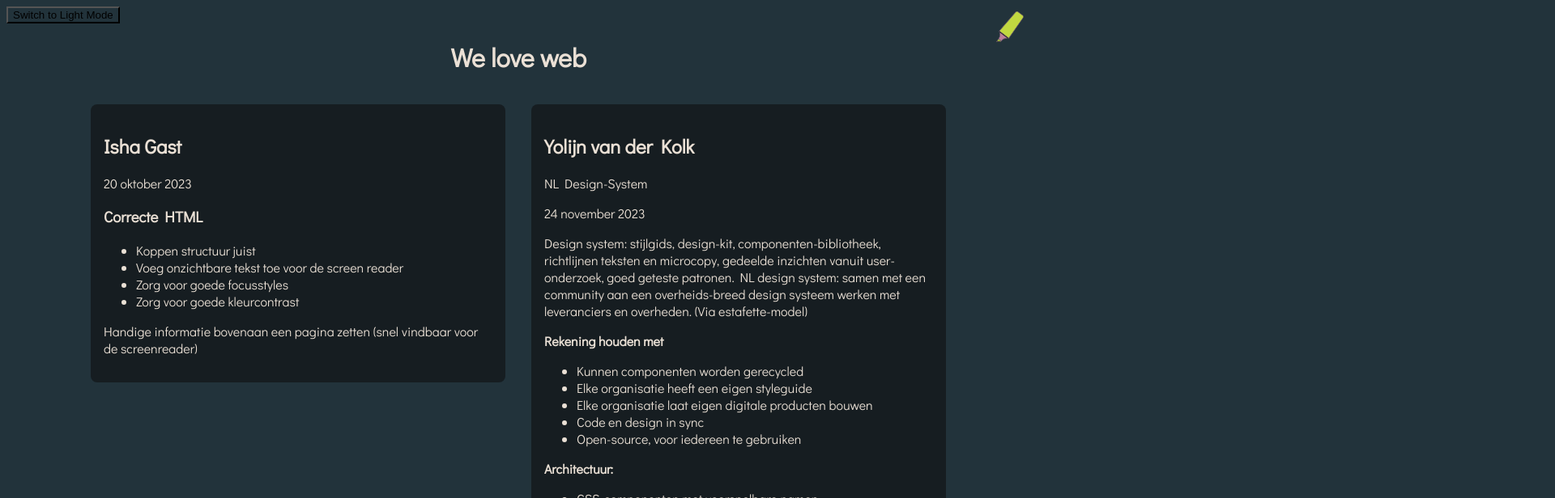
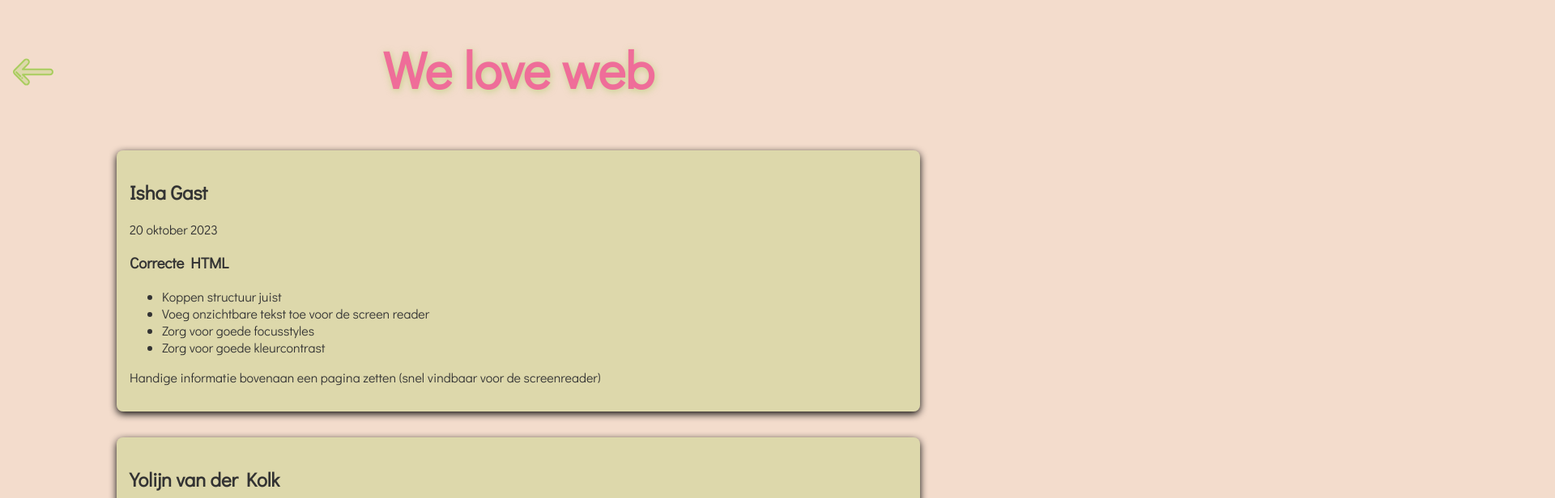
Before and after one commit to Hadil66/portfolio.V1, a SvelteKit app: page /weloveweb in a window 1280 px wide. Shown: the top 616 px of the page at 81% size, 1920 px wide, since content can reach past the window. Built offline with nearby package versions, Linux system fonts and the light colour scheme.

Commit message:
colours en kleine aanpassingen

```diff
--- a/src/routes/+layout.svelte
+++ /dev/null
@@ -1,19 +0,0 @@
-<script>
-    import Themetoggle from "../lib/Themetoggle.svelte";
-    let lightMode = false
-
-    document.body.classList.toggle('light-mode')
-</script>
-
-<Themetoggle bind:lightMode={lightMode} />
-
-<slot />
-
-<style>
-    .light-mode {
-        --secundary-dark: #EF6D99;
-        --pop-of-colour: #A9CD5E;
-        --secundary-light: #F3DCCC;
-        --medium-light: #333;
-    }
-</style>
--- a/src/routes/learningjournal/+page.svelte
+++ b/src/routes/learningjournal/+page.svelte
@@ -1,6 +1,16 @@
+<a href="/">
+  <svg xmlns="http://www.w3.org/2000/svg" height="50" width="50" viewBox="0 0 512 512">
+  <path d="M193.612 406.274c6.252-6.251 9.694-14.574 9.694-23.435 0-8.86-3.442-17.183-9.694-23.434l-70.263-70.263H468.66c18.274-.001 33.14-14.867 33.14-33.142s-14.866-33.141-33.14-33.141H123.349l70.263-70.263c12.921-12.921 12.921-33.946.001-46.868-6.259-6.259-14.582-9.707-23.435-9.707-8.852 0-17.174 3.447-23.433 9.707L19.907 232.566c-6.26 6.258-9.708 14.581-9.708 23.434s3.447 17.175 9.708 23.435l126.837 126.838c6.259 6.259 14.582 9.707 23.434 9.707 8.854 0 17.175-3.448 23.434-9.706z" fill="#DDD8AA"/>
+  <g fill="#A9CD5E">
+    <path d="M170.178 426.179c-11.576 0-22.46-4.508-30.646-12.693L12.695 286.647C4.509 278.465 0 267.58 0 256c0-11.58 4.509-22.464 12.697-30.649L139.533 98.515c8.186-8.186 19.069-12.694 30.646-12.694 11.576 0 22.46 4.508 30.647 12.694 16.897 16.9 16.896 44.396 0 61.293l-52.851 52.851h320.687C492.558 212.66 512 232.102 512 256s-19.443 43.34-43.339 43.34H147.973l52.851 52.851c8.178 8.177 12.682 19.06 12.682 30.647 0 11.586-4.504 22.47-12.683 30.647h.001-.001c-8.184 8.186-19.068 12.694-30.645 12.694zm0-319.959c-6.128 0-11.887 2.387-16.221 6.72L27.12 239.778A22.783 22.783 0 0020.399 256a22.79 22.79 0 006.719 16.221L153.956 399.06a22.79 22.79 0 0016.222 6.719 22.793 22.793 0 0016.222-6.719h.001c4.324-4.324 6.706-10.086 6.706-16.222s-2.382-11.897-6.706-16.222l-70.264-70.263a10.2 10.2 0 017.212-17.411h345.31c12.651.001 22.943-10.291 22.943-22.942s-10.292-22.942-22.941-22.942H123.349a10.198 10.198 0 01-7.212-17.411l70.263-70.263c8.945-8.945 8.945-23.499 0-32.446a22.794 22.794 0 00-16.222-6.718z"/>
+    <path d="M117.264 344.247c-2.611 0-5.22-.996-7.212-2.987l-2.023-2.022c-3.983-3.983-3.983-10.441 0-14.425 3.984-3.982 10.44-3.982 14.425 0l2.023 2.022c3.983 3.983 3.983 10.441 0 14.425a10.179 10.179 0 01-7.213 2.987zM95.494 322.476c-2.611 0-5.22-.996-7.212-2.987l-53.276-53.275c-3.983-3.983-3.983-10.441 0-14.425 3.984-3.982 10.44-3.982 14.425 0l53.276 53.275c3.983 3.983 3.983 10.441 0 14.425a10.17 10.17 0 01-7.213 2.987z"/>
+  </g>
+</svg>
+</a>
+
+<h1>Learning Journal</h1>
+
 <section>
-  <h1>Learning Journal</h1>
-
   <!-- SPRINT 13 -->
   <details>
     <summary>Sprint 13 Your Tribe For Life</summary>
@@ -1110,12 +1120,25 @@
 </section>
 
 <style>
+  svg {
+    left: 1em;
+    position: absolute;
+    top: 4em;
+  }
+  h1 {
+    color: var(--secundary-dark);
+    display: flex;
+    font-size: var(--h1-size);
+    justify-content: center;
+  }
   section {
     display: flex;
+    flex-direction: column;
     justify-content: center;
   }
 
   details {
+    background: rgb(169, 205, 94 ,0.3);
     border: solid var(--medium-light) 1px;
     border-radius: var(--s-radius);
     cursor: pointer;
@@ -1123,14 +1146,23 @@
     max-width: 100vw;
     min-width: 10em;
     padding: var(--reg-space);
+    transition: 0.3s ease;
+  }
+
+  details:hover{
+    border: none;
+    box-shadow:var(--shadow);
+  }
+
+  details:hover h1, h2, h3, p, a, li, details, summary{
+    color: var(--dark);
   }
 
   summary {
     font-size: 1.5em;
   }
-
-  h1 {
-    display: flex;
-    justify-content: center;
+  a {
+    color: var(--secundary-dark);
+    font-weight: bold;
   }
 </style>
--- a/src/routes/weloveweb/+page.svelte
+++ b/src/routes/weloveweb/+page.svelte
@@ -1,3 +1,12 @@
+<a href="/">
+  <svg xmlns="http://www.w3.org/2000/svg" height="50" width="50" viewBox="0 0 512 512">
+  <path d="M193.612 406.274c6.252-6.251 9.694-14.574 9.694-23.435 0-8.86-3.442-17.183-9.694-23.434l-70.263-70.263H468.66c18.274-.001 33.14-14.867 33.14-33.142s-14.866-33.141-33.14-33.141H123.349l70.263-70.263c12.921-12.921 12.921-33.946.001-46.868-6.259-6.259-14.582-9.707-23.435-9.707-8.852 0-17.174 3.447-23.433 9.707L19.907 232.566c-6.26 6.258-9.708 14.581-9.708 23.434s3.447 17.175 9.708 23.435l126.837 126.838c6.259 6.259 14.582 9.707 23.434 9.707 8.854 0 17.175-3.448 23.434-9.706z" fill="#DDD8AA"/>
+  <g fill="#A9CD5E">
+    <path d="M170.178 426.179c-11.576 0-22.46-4.508-30.646-12.693L12.695 286.647C4.509 278.465 0 267.58 0 256c0-11.58 4.509-22.464 12.697-30.649L139.533 98.515c8.186-8.186 19.069-12.694 30.646-12.694 11.576 0 22.46 4.508 30.647 12.694 16.897 16.9 16.896 44.396 0 61.293l-52.851 52.851h320.687C492.558 212.66 512 232.102 512 256s-19.443 43.34-43.339 43.34H147.973l52.851 52.851c8.178 8.177 12.682 19.06 12.682 30.647 0 11.586-4.504 22.47-12.683 30.647h.001-.001c-8.184 8.186-19.068 12.694-30.645 12.694zm0-319.959c-6.128 0-11.887 2.387-16.221 6.72L27.12 239.778A22.783 22.783 0 0020.399 256a22.79 22.79 0 006.719 16.221L153.956 399.06a22.79 22.79 0 0016.222 6.719 22.793 22.793 0 0016.222-6.719h.001c4.324-4.324 6.706-10.086 6.706-16.222s-2.382-11.897-6.706-16.222l-70.264-70.263a10.2 10.2 0 017.212-17.411h345.31c12.651.001 22.943-10.291 22.943-22.942s-10.292-22.942-22.941-22.942H123.349a10.198 10.198 0 01-7.212-17.411l70.263-70.263c8.945-8.945 8.945-23.499 0-32.446a22.794 22.794 0 00-16.222-6.718z"/>
+    <path d="M117.264 344.247c-2.611 0-5.22-.996-7.212-2.987l-2.023-2.022c-3.983-3.983-3.983-10.441 0-14.425 3.984-3.982 10.44-3.982 14.425 0l2.023 2.022c3.983 3.983 3.983 10.441 0 14.425a10.179 10.179 0 01-7.213 2.987zM95.494 322.476c-2.611 0-5.22-.996-7.212-2.987l-53.276-53.275c-3.983-3.983-3.983-10.441 0-14.425 3.984-3.982 10.44-3.982 14.425 0l53.276 53.275c3.983 3.983 3.983 10.441 0 14.425a10.17 10.17 0 01-7.213 2.987z"/>
+  </g>
+</svg></a>
+
 <h1>We love web</h1>
 <section>
   <article>
@@ -92,7 +101,7 @@
     </ul>
   </article>
   <article>
-    <h1>Fenna de Wilde</h1>
+    <h2>Fenna de Wilde</h2>
     <p>Bakken & Beck; Creative frontend developer</p>
     <p>19 januari 2024</p>
     <p>
@@ -559,7 +568,7 @@
     </ul>
   </article>
   <article>
-    <h2>Talk van Kevin Lewis</h2>
+    <h2>Kevin Lewis</h2>
     <p>Directus</p>
     <p>16 oktober 2024</p>
     <p>Back-end with customizable UI to manipulate data, designed to help you go quicker; self-host</p>
@@ -591,7 +600,7 @@
     <p>A project is two sprints, one sprint is a week</p>
     <h4>Choices</h4>
     <p>Choices are tradeoffs</p>
-    <img src="/theirontriangle.png" alt="the iron triangle">
+    <img src="/theirontriangle.png" alt="the iron triangle" width="400">
     <p>Good / cheap / fast diagram → the iron triangle</p>
     <p>→ You (and your client) can only pick 2 out of the 3</p>
     <p>Their first focus was good and cheap, now good and fast</p>
@@ -819,9 +828,20 @@
 </section>
 
 <style>
+  svg {
+    left: 1em;
+    position: absolute;
+    top: 4em;
+  }
   h1 {
+    color: var(--secundary-dark);
     display: flex;
+    font-size: var(--h1-size);
     justify-content: center;
+  }
+  h2, h2 a {
+    color: var(--medium-light);
+    text-decoration: none;
   }
   section {
     display: flex;
@@ -830,20 +850,17 @@
     justify-content: center;
   }
   article {
-    background: rgba(10, 9, 8, 0.5);
+    background: rgb(169, 205, 94 ,0.3);
     border-radius: var(--s-radius);
+    box-shadow: var(--shadow);
     height: max-content;
     margin: var(--reg-space);
     padding: var(--reg-space);
     width: 19em;
   }
   a {
-    color: var(--pop-of-colour);
+    color: var(--secundary-dark);
     text-wrap: wrap;
-  }
-  article:nth-of-type(6) ul:nth-of-type(4) li::marker,
-  article:nth-of-type(12) ul:nth-of-type(2) li::marker {
-    color: var(--pop-of-colour);
   }
   @media (min-width: 550px) {
     article {
@@ -857,12 +874,12 @@
   }
   @media (min-width: 1000px) {
     section {
-      display: grid;
-      grid-template-columns: repeat(2, auto);
-      grid-template-rows: masonry;
+      display: flex;
+      flex-direction: row;
+      flex-wrap: wrap;
     }
     article {
-      width: 30em;
+      width: 60em;
     }
   }
 </style>
--- a/static/global.css
+++ b/static/global.css
@@ -2,10 +2,15 @@
     /* colours */
     --dark: #0A0908;
     --light: #fff;
-    --medium-light: #EAE0D5;
+    /* --medium-light: #EAE0D5;
     --secundary-light: #C6AC8F;
     --secundary-dark: #22333B;
-    --pop-of-colour: #BC2C3D;
+    --pop-of-colour: #BC2C3D;     */
+
+    --secundary-dark: #EF6D99;
+    --pop-of-colour: #A9CD5E;
+    --secundary-light: #F3DCCC;
+    --medium-light: #333;
 
     /* font */
     --h1-size: 4em;
@@ -17,6 +22,8 @@
     --reg-space: 1em;
     --s-padding: 0.5em;
 
+    /* shadow */
+    --shadow:  0 3px 10px rgb(10, 9, 8);
 
     /* radius */
     --s-radius: 8px;
@@ -33,7 +40,7 @@
 }
 
 html {
-    background-color: var(--secundary-dark);
+    background-color: var(--secundary-light);
 }
 
 h1, h2, h3, p, a, li, details, summary {
@@ -41,6 +48,10 @@ h1, h2, h3, p, a, li, details, summary {
     font-family: 'Didact gothic';
 }
 
+h1 {
+    text-shadow: 1px 2px 8px rgba(169,205,94,0.6);
+}
+
 button {
     background: none;
     cursor: pointer;
```
Also changed, not shown: src/routes/+page.svelte (+4 -7 lines).
